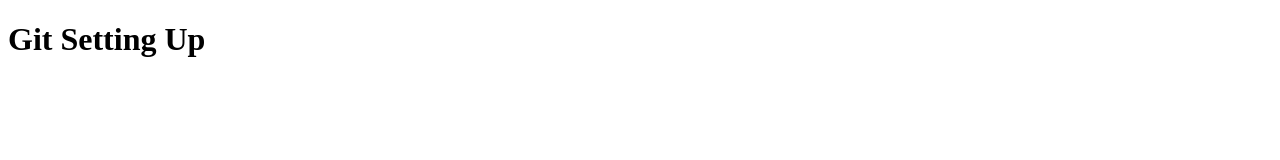
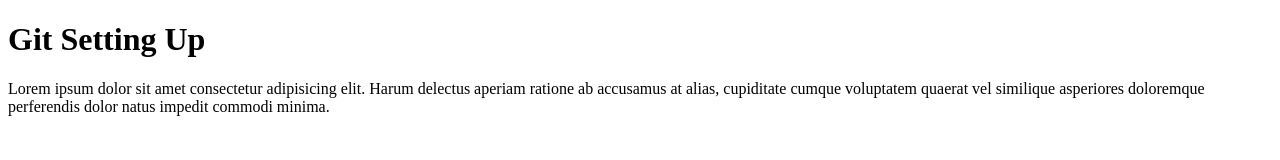
Before and after one commit to Samiul-Shuvo/JM-my-first-repo, a plain HTML site: page index.html in a window 1280 px wide. Drawn offline with Linux system fonts and the light colour scheme.

Commit message:
updated feature

```diff
--- a/index.html
+++ b/index.html
@@ -7,5 +7,6 @@
 </head>
 <body>
     <h1>Git Setting Up</h1>
+    <p>Lorem ipsum dolor sit amet consectetur adipisicing elit. Harum delectus aperiam ratione ab accusamus at alias, cupiditate cumque voluptatem quaerat vel similique asperiores doloremque perferendis dolor natus impedit commodi minima.</p>
 </body>
 </html>
```
